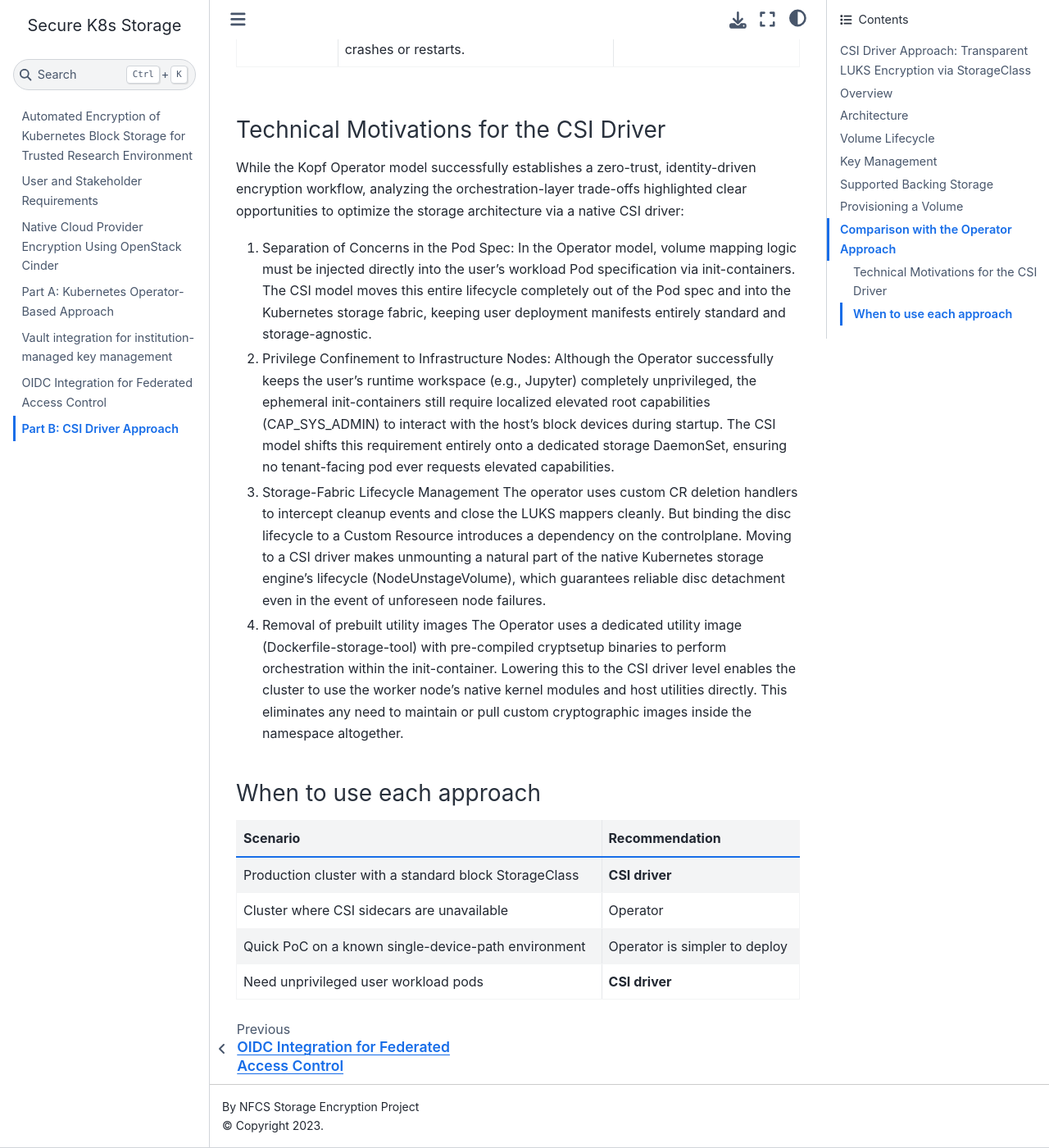
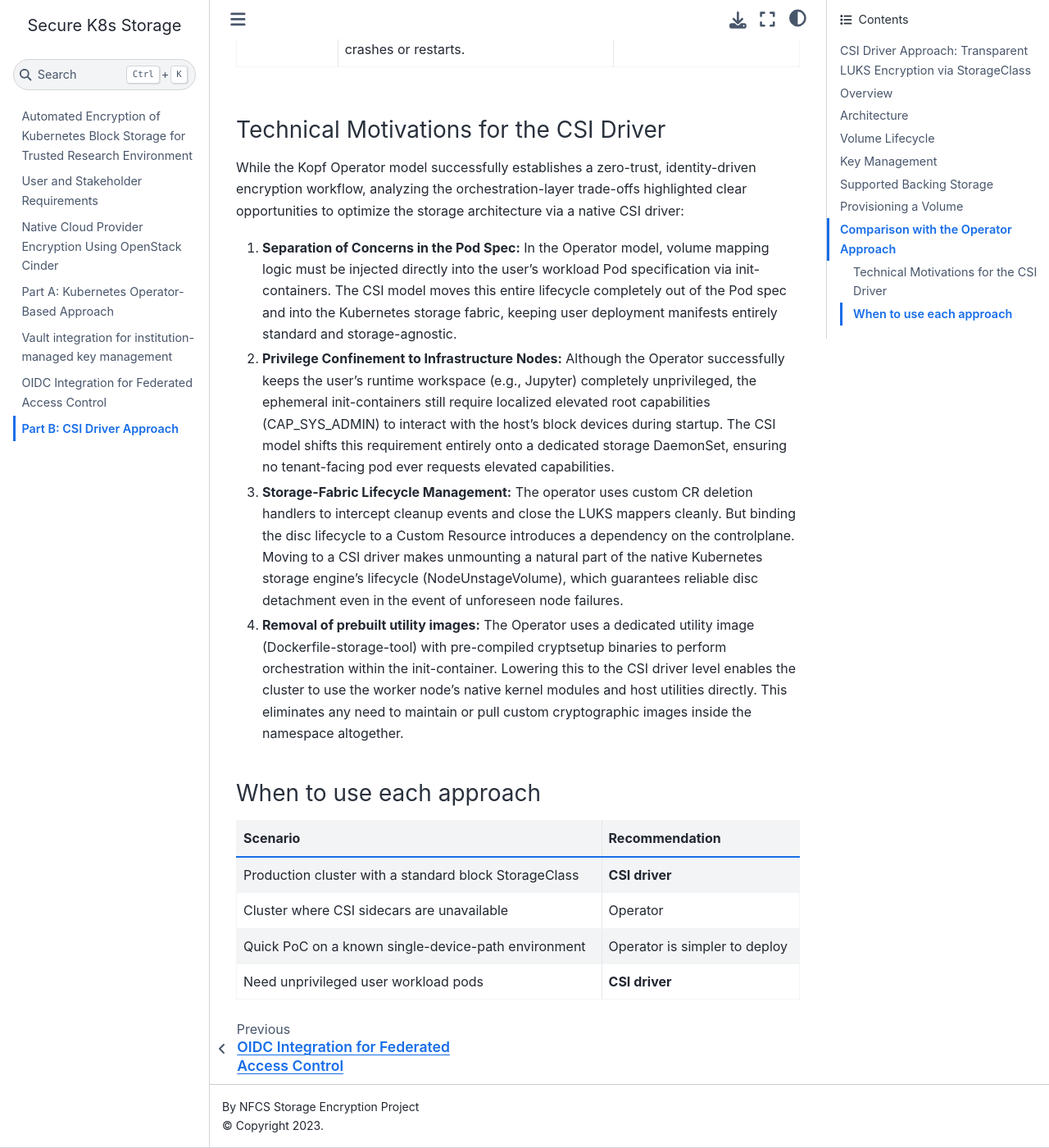
Before and after one commit to nfcs-secure-k8s/luks-k8s-automation, a Jupyter Book: the page built from csi_driver.md, in a window 1280 px wide and 1400 px high, scrolled down 5252 px. Shown: the whole window at 82% size. Built offline with Jupyter Book 1.0.4 settings and Sphinx 7.4.7 and the Sphinx Book theme 1.1.4, drawn with Linux system fonts in a browser that asks for light colours.

Commit message:
Format techical motivation

```diff
--- a/csi_driver.md
+++ b/csi_driver.md
@@ -320,13 +320,13 @@ kubectl describe pvc my-encrypted-pvc
 
 While the Kopf Operator model successfully establishes a zero-trust, identity-driven encryption workflow, analyzing the orchestration-layer trade-offs highlighted clear opportunities to optimize the storage architecture via a native CSI driver:
 
-1. Separation of Concerns in the Pod Spec: In the Operator model, volume mapping logic must be injected directly into the user's workload Pod specification via init-containers. The CSI model moves this entire lifecycle completely out of the Pod spec and into the Kubernetes storage fabric, keeping user deployment manifests entirely standard and storage-agnostic.
+1. **Separation of Concerns in the Pod Spec:** In the Operator model, volume mapping logic must be injected directly into the user's workload Pod specification via init-containers. The CSI model moves this entire lifecycle completely out of the Pod spec and into the Kubernetes storage fabric, keeping user deployment manifests entirely standard and storage-agnostic.
 
-2. Privilege Confinement to Infrastructure Nodes: Although the Operator successfully keeps the user’s runtime workspace (e.g., Jupyter) completely unprivileged, the ephemeral init-containers still require localized elevated root capabilities (CAP_SYS_ADMIN) to interact with the host's block devices during startup. The CSI model shifts this requirement entirely onto a dedicated storage DaemonSet, ensuring no tenant-facing pod ever requests elevated capabilities.
+2. **Privilege Confinement to Infrastructure Nodes:** Although the Operator successfully keeps the user’s runtime workspace (e.g., Jupyter) completely unprivileged, the ephemeral init-containers still require localized elevated root capabilities (CAP_SYS_ADMIN) to interact with the host's block devices during startup. The CSI model shifts this requirement entirely onto a dedicated storage DaemonSet, ensuring no tenant-facing pod ever requests elevated capabilities.
 
-3. Storage-Fabric Lifecycle Management The operator uses custom CR deletion handlers to intercept cleanup events and close the LUKS mappers cleanly. But binding the disc lifecycle to a Custom Resource introduces a dependency on the controlplane. Moving to a CSI driver makes unmounting a natural part of the native Kubernetes storage engine’s lifecycle (NodeUnstageVolume), which guarantees reliable disc detachment even in the event of unforeseen node failures.
+3. **Storage-Fabric Lifecycle Management:** The operator uses custom CR deletion handlers to intercept cleanup events and close the LUKS mappers cleanly. But binding the disc lifecycle to a Custom Resource introduces a dependency on the controlplane. Moving to a CSI driver makes unmounting a natural part of the native Kubernetes storage engine’s lifecycle (NodeUnstageVolume), which guarantees reliable disc detachment even in the event of unforeseen node failures.
 
-4. Removal of prebuilt utility images The Operator uses a dedicated utility image (Dockerfile-storage-tool) with pre-compiled cryptsetup binaries to perform orchestration within the init-container. Lowering this to the CSI driver level enables the cluster to use the worker node’s native kernel modules and host utilities directly. This eliminates any need to maintain or pull custom cryptographic images inside the namespace altogether.
+4. **Removal of prebuilt utility images:** The Operator uses a dedicated utility image (Dockerfile-storage-tool) with pre-compiled cryptsetup binaries to perform orchestration within the init-container. Lowering this to the CSI driver level enables the cluster to use the worker node’s native kernel modules and host utilities directly. This eliminates any need to maintain or pull custom cryptographic images inside the namespace altogether.
 
 ### When to use each approach
 
```
